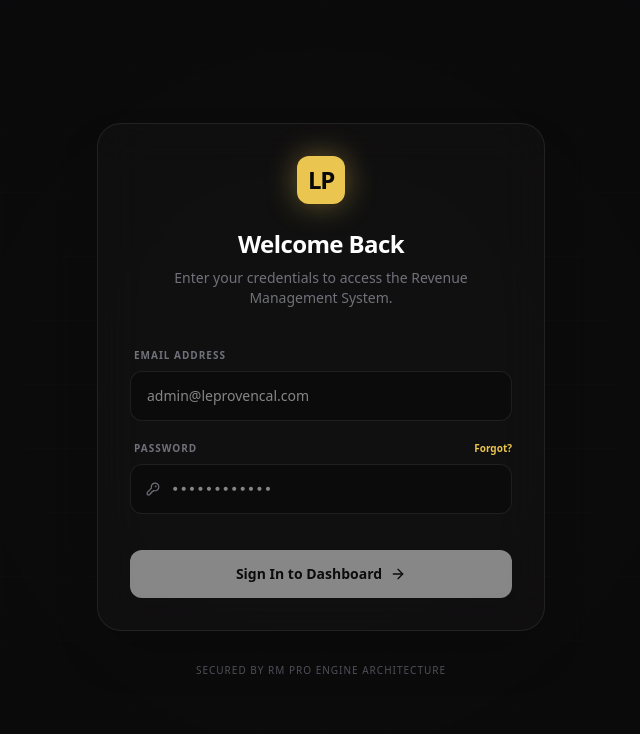
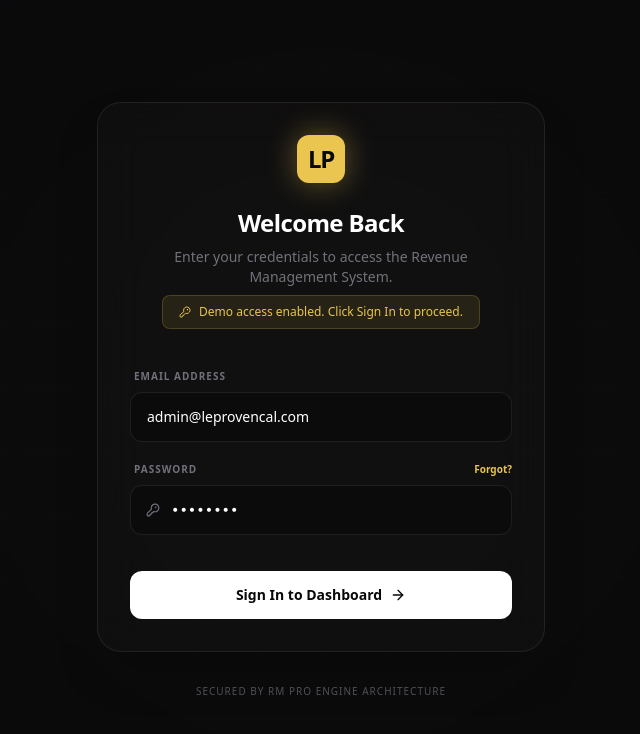
Before and after one commit to oguzatasoy2-hue/rm-dashboard-pro, a Next.js app: page /login in a window 1280 px wide. Shown: the top 734 px of the page, without its empty margins (319-959 px from the left). Built offline with nearby package versions, Linux system fonts and the light colour scheme.

Commit message:
feat: prefill login demo credentials

```diff
--- a/src/app/login/page.tsx
+++ b/src/app/login/page.tsx
@@ -10,8 +10,8 @@ const strictEase = [0.16, 1, 0.3, 1] as const;
 
 export default function LoginPage() {
     const router = useRouter();
-    const [email, setEmail] = useState("");
-    const [password, setPassword] = useState("");
+    const [email, setEmail] = useState("admin@leprovencal.com");
+    const [password, setPassword] = useState("admin123");
     const [isSubmitting, setIsSubmitting] = useState(false);
 
     const handleLogin = (e: React.FormEvent) => {
@@ -67,7 +67,11 @@ export default function LoginPage() {
                             <span className="text-[#09090B] font-bold text-2xl tracking-tighter">LP</span>
                         </div>
                         <h1 className="text-2xl font-bold text-white tracking-tight mb-2">Welcome Back</h1>
-                        <p className="text-zinc-500 text-sm text-center">Enter your credentials to access the Revenue Management System.</p>
+                        <p className="text-zinc-500 text-sm text-center mb-2">Enter your credentials to access the Revenue Management System.</p>
+                        <div className="bg-[#EAC54F]/10 border border-[#EAC54F]/20 text-[#EAC54F] px-4 py-2 rounded-lg text-xs font-medium flex items-center gap-2">
+                            <KeyRound size={12} />
+                            <span>Demo access enabled. Click Sign In to proceed.</span>
+                        </div>
                     </motion.div>
 
                     <form onSubmit={handleLogin} className="space-y-5">
```
